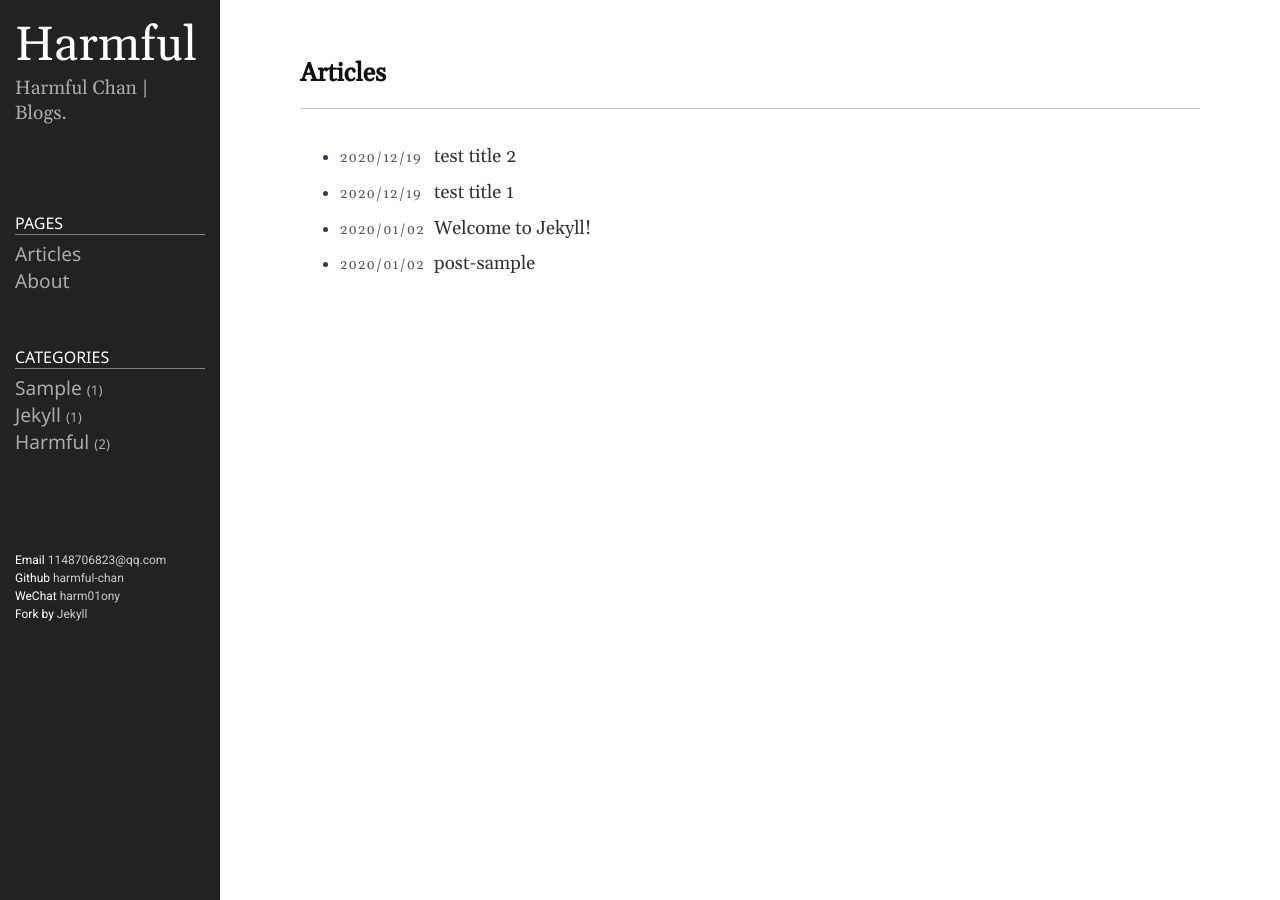
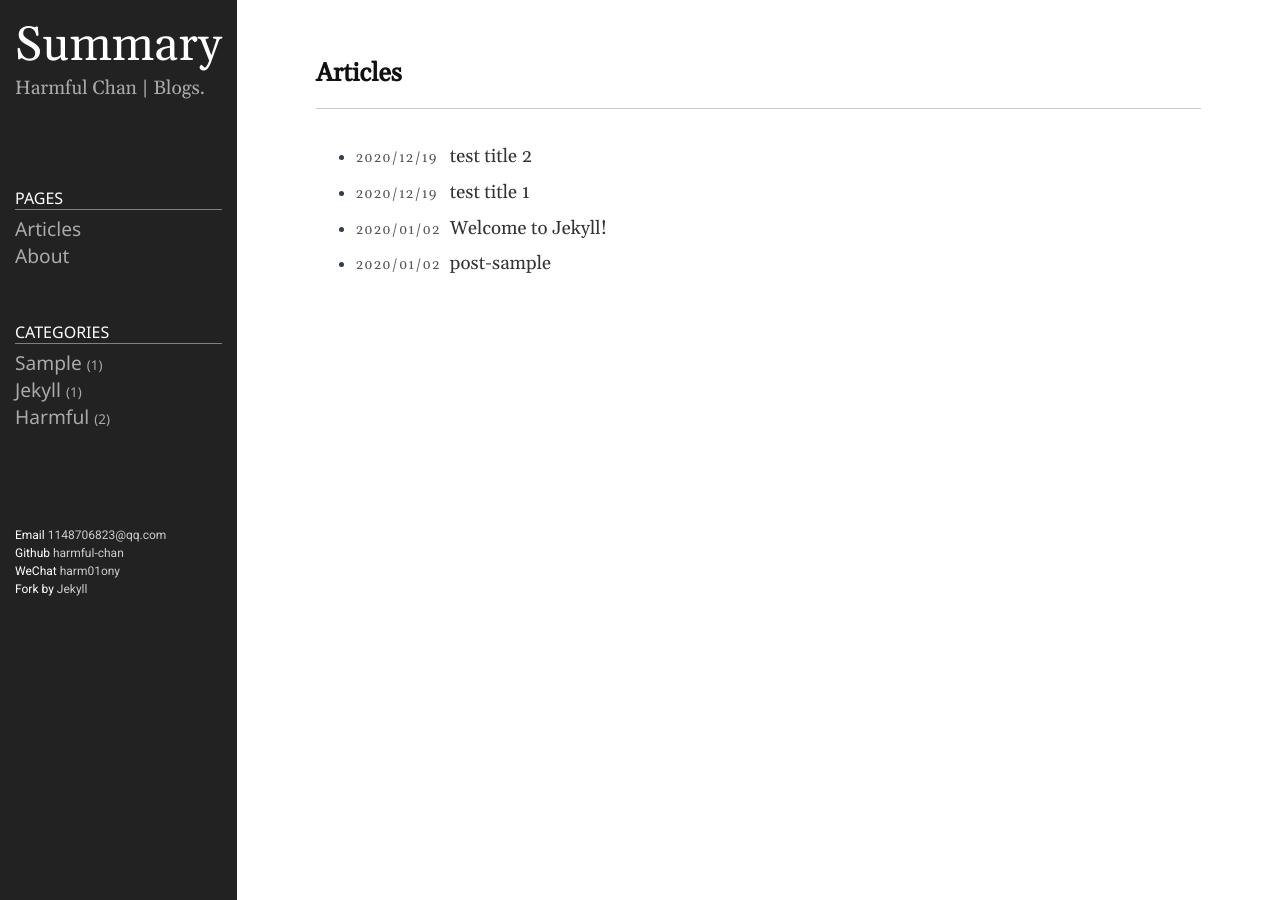
Before and after one commit to harmful-chan/pages, a Jekyll site: the page built from index.md, in a window 1280 px wide. Built offline with Jekyll 4.4.1, drawn with Linux system fonts in a browser that asks for light colours.

Commit message:
change name

```diff
--- a/_config.yml
+++ b/_config.yml
@@ -18,11 +18,11 @@
 # You can create any custom variable you would like, and they will be accessible
 # in the templates via {{ site.myvariable }}.
 
-title: Harmful
+title: Summary
 email: 1148706823@gmail.com
 description: >- # this means to ignore newlines until "baseurl:"
   Harmful Chan | Blogs.
-baseurl: "/pages.github.io" # the subpath of your site, e.g. /blog
+baseurl: "/summary" # the subpath of your site, e.g. /blog
 url: "https://harmful-chan.github.io" # the base hostname & protocol for your site, e.g. http://example.com
 github_username: harmful-chan
 highlighter: rouge
```
